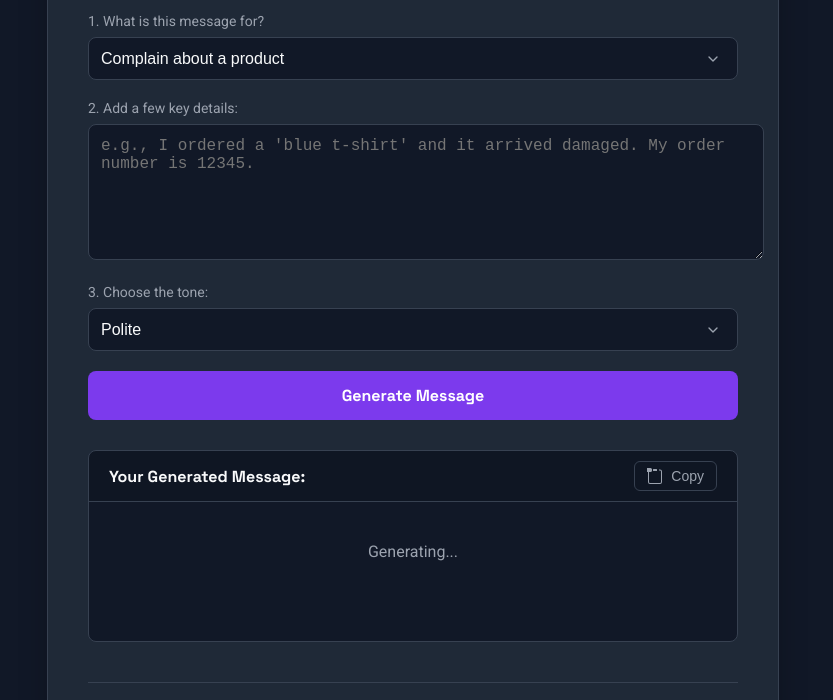
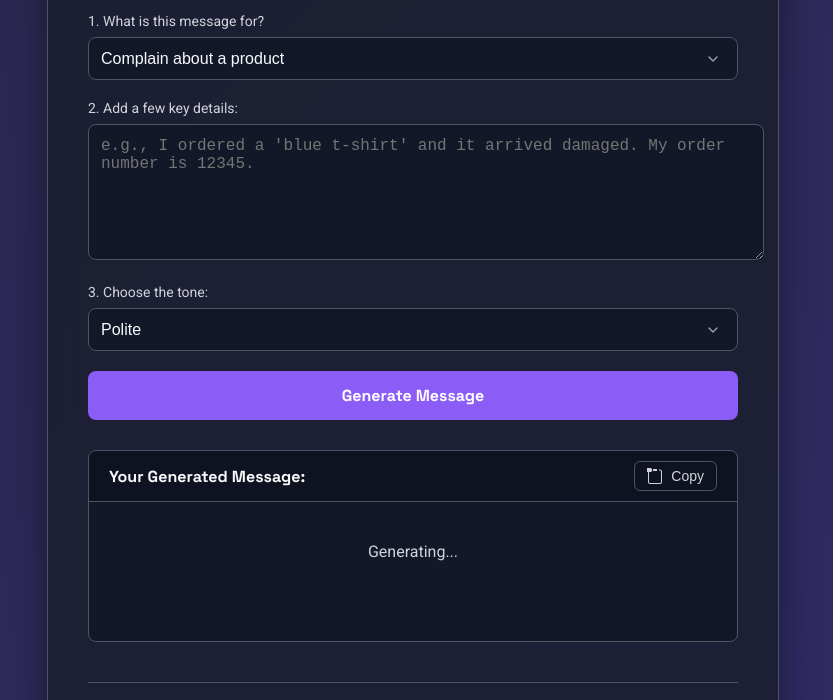
Before and after one commit to aeh61411/ai-message-weaver, a plain HTML site: page index.html in a window 1280 px wide. Shown: the part 160-860 px from the top of the page, without its empty margins (227-1060 px from the left). Drawn offline with Linux system fonts and the light colour scheme; files whose address does not match are found by name.

Commit message:
Add files via upload

```diff
--- a/index.html
+++ b/index.html
@@ -3,8 +3,8 @@
 <head>
     <meta charset="UTF-8">
     <meta name="viewport" content="width=device-width, initial-scale=1.0">
-    <title>AI Message Helper</title>
-    <!-- Keep the cool fonts -->
+    <!-- Changed Here -->
+    <title>AI Message Creator</title>
     <link rel="preconnect" href="https://fonts.googleapis.com">
     <link rel="preconnect" href="https://fonts.gstatic.com" crossorigin>
     <link href="https://fonts.googleapis.com/css2?family=Roboto:wght@300;400;700&family=Space+Grotesk:wght@400;700&display=swap" rel="stylesheet">
@@ -12,35 +12,31 @@
 </head>
 <body>
     <div class="container">
-        <!-- Text Change: More direct and simple -->
         <header>
-            <h1>AI Message Helper</h1>
+            <!-- Changed Here -->
+            <h1>AI Message Creator</h1>
             <p>Get the perfect message, written for you in seconds.</p>
         </header>
 
         <main>
             <form id="ai-form">
                 <div class="form-group">
-                    <!-- Text Change: Clearer label -->
                     <label for="message-type">1. What is this message for?</label>
                     <select id="message-type" name="message-type">
-                        <!-- Text Change: Simple options -->
                         <option value="complain">Complain about a product</option>
                         <option value="refund">Ask for a refund</option>
                         <option value="job-inquiry">Ask about a job</option>
                         <option value="apology">Write an apology</option>
-                        <option value="thank-you">Write a thank-you note</option> <!-- New Option! -->
+                        <option value="thank-you">Write a thank-you note</option>
                     </select>
                 </div>
 
                 <div class="form-group">
-                    <!-- Text Change: Simpler prompt -->
                     <label for="details">2. Add a few key details:</label>
                     <textarea id="details" name="details" placeholder="e.g., I ordered a 'blue t-shirt' and it arrived damaged. My order number is 12345."></textarea>
                 </div>
 
                 <div class="form-group">
-                    <!-- Text Change: Simpler label -->
                     <label for="tone">3. Choose the tone:</label>
                     <select id="tone" name="tone">
                         <option value="polite">Polite</option>
@@ -50,16 +46,13 @@
                     </select>
                 </div>
 
-                <!-- Text Change: Clearer button text -->
                 <button type="submit" id="generate-btn">Generate Message</button>
             </form>
 
             <div id="result-container">
-                <!-- New Header Layout with Copy Button -->
                 <div class="result-header">
                     <h2>Your Generated Message:</h2>
                     <button id="copy-btn" title="Copy to clipboard">
-                        <!-- SVG Icon for the copy button -->
                         <svg xmlns="http://www.w3.org/2000/svg" width="16" height="16" fill="currentColor" viewBox="0 0 16 16">
                             <path d="M4 1.5H3a2 2 0 0 0-2 2V14a2 2 0 0 0 2 2h10a2 2 0 0 0 2-2V3.5a2 2 0 0 0-2-2h-1v1h1a1 1 0 0 1 1 1V14a1 1 0 0 1-1 1H3a1 1 0 0 1-1-1V3.5a1 1 0 0 1 1-1h1v-1z"/>
                             <path d="M9.5 1a.5.5 0 0 1 .5.5v1a.5.5 0 0 1-.5.5h-3a.5.5 0 0 1-.5-.5v-1a.5.5 0 0 1 .5-.5h3zM-1 1.5A1.5 1.5 0 0 1 .5 0h3a1.5 1.5 0 0 1 1.5 1.5v1A1.5 1.5 0 0 1 3.5 4h-3A1.5 1.5 0 0 1-1 2.5v-1z"/>
@@ -67,7 +60,6 @@
                         <span>Copy</span>
                     </button>
                 </div>
-                <!-- Text Change: Simpler loading text -->
                 <div id="loading" class="hidden">Generating...</div>
                 <div id="result-text"></div>
             </div>
@@ -75,7 +67,6 @@
 
         <footer>
             <div class="tip-jar">
-                <!-- Text Change: Simple and direct -->
                 <h3>Support This Free Tool</h3>
                 <p>If this tool helped you, please consider sending a small tip to keep it running and free for everyone.</p>
                 <p><strong>Litecoin (LTC) Address:</strong></p>
--- a/style.css
+++ b/style.css
@@ -1,16 +1,26 @@
-/* --- AI Message Helper: Professional Blue/Purple Theme --- */
+/* --- AI Message Creator: Professional Animated Neon Theme --- */
 
 :root {
-    --primary-color: #7c3aed; /* A strong, professional purple */
-    --background-color: #111827; /* Very dark blue-gray */
-    --surface-color: #1f2937; /* Lighter surface blue-gray */
+    --primary-color: #8b5cf6; /* A slightly richer professional purple */
     --text-primary: #f9fafb;
-    --text-secondary: #9ca3af;
-    --border-color: #374151;
+    --text-secondary: #d1d5db;
+    --border-color: #4b5563;
+    --surface-transparent: rgba(25, 29, 41, 0.75); /* Semi-transparent surface */
+    --background-transparent: rgba(17, 24, 39, 0.85); /* Semi-transparent darker elements */
+}
+
+/* --- NEW: Animated Background --- */
+@keyframes animated-gradient {
+    0% { background-position: 0% 50%; }
+    50% { background-position: 100% 50%; }
+    100% { background-position: 0% 50%; }
 }
 
 body {
-    background-color: var(--background-color);
+    /* A professional, deep, and shifting color scheme */
+    background: linear-gradient(-45deg, #0f0c29, #302b63, #24243e, #1c1c3c);
+    background-size: 400% 400%;
+    animation: animated-gradient 15s ease-in-out infinite;
     color: var(--text-primary);
     font-family: 'Roboto', sans-serif;
     display: flex;
@@ -20,15 +30,18 @@ body {
     padding: 20px;
     box-sizing: border-box;
 }
+/* --- END: Animated Background --- */
 
+/* --- UPDATED: Container with "Glassmorphism" effect --- */
 .container {
     width: 100%;
     max-width: 650px;
-    background-color: var(--surface-color);
+    background: var(--surface-transparent);
     border: 1px solid var(--border-color);
-    border-radius: 12px;
+    border-radius: 16px;
     padding: 40px;
-    box-shadow: 0 10px 30px rgba(0, 0, 0, 0.2);
+    box-shadow: 0 10px 40px rgba(0, 0, 0, 0.4);
+    backdrop-filter: blur(15px); /* This creates the frosted glass look */
 }
 
 h1, h2 {
@@ -59,7 +72,7 @@ label {
 input, select, textarea {
     width: 100%;
     padding: 12px;
-    background-color: var(--background-color);
+    background-color: var(--background-transparent);
     border: 1px solid var(--border-color);
     border-radius: 8px;
     color: var(--text-primary);
@@ -78,7 +91,7 @@ select {
 input:focus, select:focus, textarea:focus {
     outline: none;
     border-color: var(--primary-color);
-    box-shadow: 0 0 0 3px rgba(124, 58, 237, 0.3);
+    box-shadow: 0 0 0 3px rgba(139, 92, 246, 0.4);
 }
 
 textarea {
@@ -89,7 +102,7 @@ textarea {
 .input-error {
     animation: shake 0.5s ease-in-out;
     border-color: #ef4444 !important;
-    box-shadow: 0 0 0 3px rgba(239, 68, 68, 0.3) !important;
+    box-shadow: 0 0 0 3px rgba(239, 68, 68, 0.4) !important;
 }
 
 @keyframes shake {
@@ -114,25 +127,23 @@ button[type="submit"] {
 }
 
 button[type="submit"]:hover {
-    background-color: #6d28d9;
+    background-color: #7c3aed;
 }
 
 #result-container {
     margin-top: 30px;
-    background-color: var(--background-color);
+    background-color: var(--background-transparent);
     border: 1px solid var(--border-color);
     border-radius: 8px;
-    min-height: 120px;
-    overflow: hidden; /* Important for containing the result box */
+    overflow: hidden;
 }
 
-/* --- New Header and Copy Button Styles --- */
 .result-header {
     display: flex;
     justify-content: space-between;
     align-items: center;
     padding: 10px 20px;
-    background-color: rgba(0,0,0,0.1);
+    background-color: rgba(0,0,0,0.2);
     border-bottom: 1px solid var(--border-color);
 }
 
@@ -163,7 +174,7 @@ button[type="submit"]:hover {
 }
 
 #copy-btn.copied {
-    background-color: #10b981; /* A nice green for success */
+    background-color: #10b981;
     border-color: #10b981;
     color: #fff;
 }
@@ -193,7 +204,7 @@ footer {
 }
 
 .wallet-address {
-    background: var(--background-color);
+    background: var(--background-transparent);
     padding: 12px 15px;
     border-radius: 5px;
     font-family: monospace;
```
